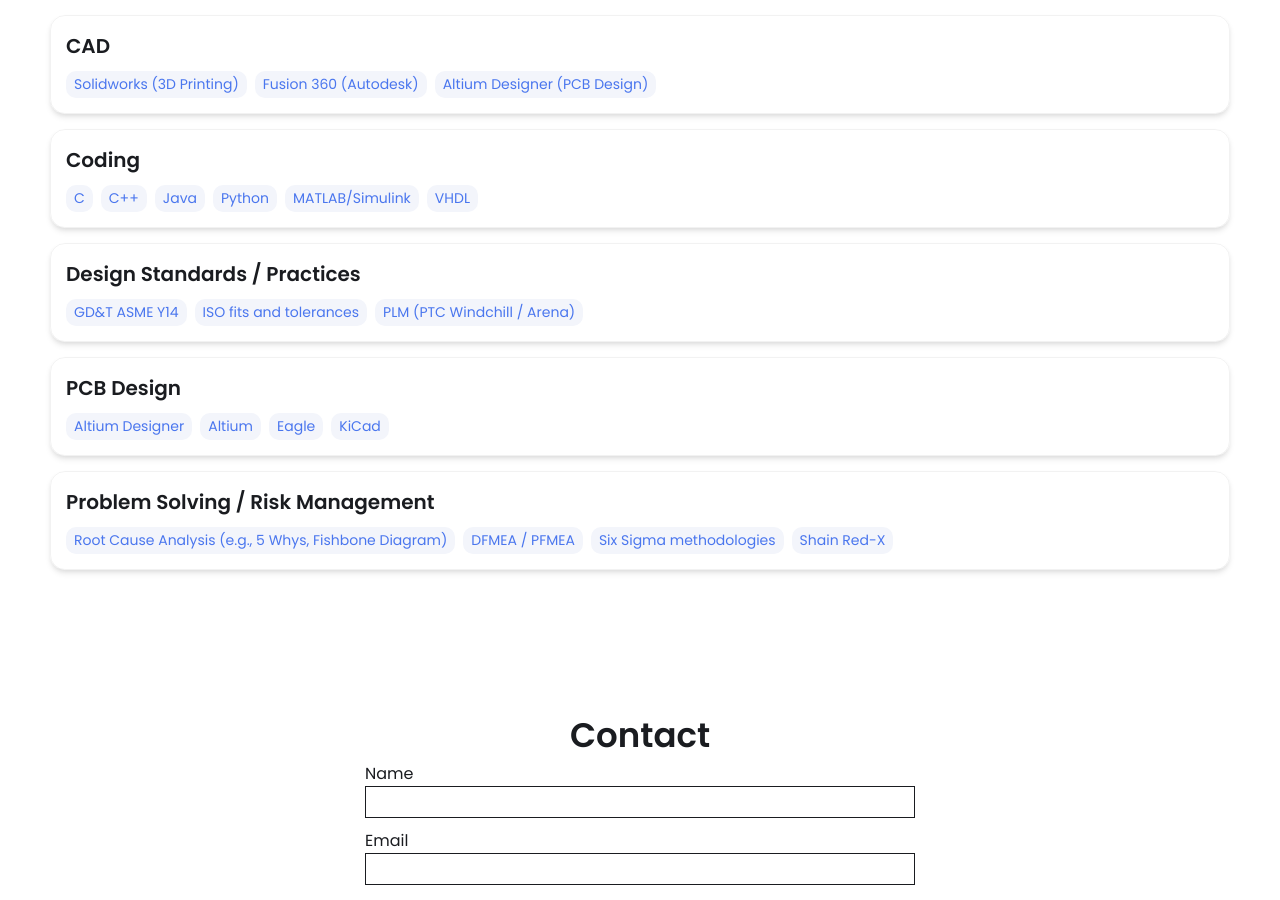
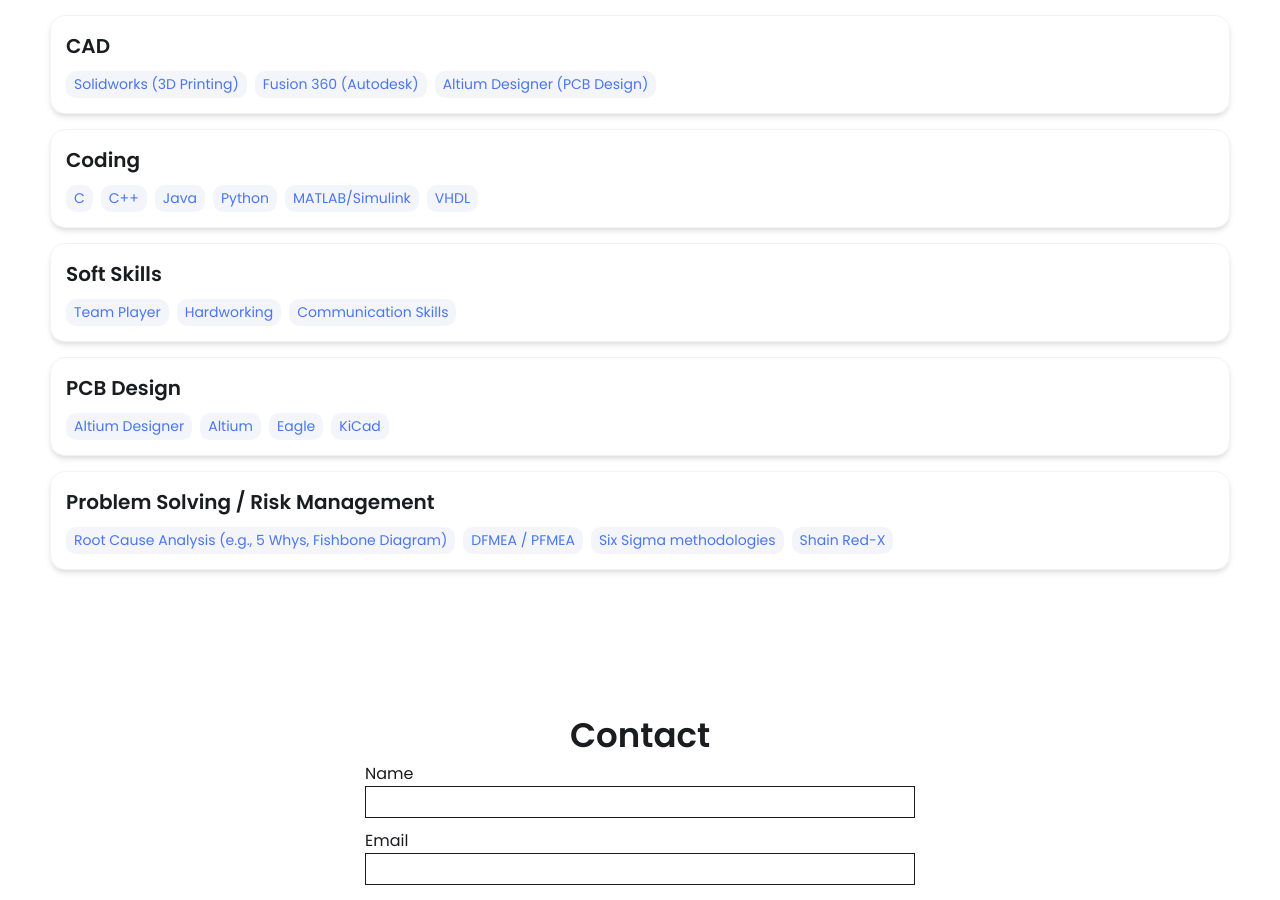
Before and after one commit to christiandispigna/christiandispigna.github.io, a Jekyll site: the page built from index.html, in a window 1280 px wide and 900 px high, scrolled down 1677 px. Built offline with Jekyll 4.4.1, drawn with Linux system fonts in a browser that asks for light colours.

Commit message:
fix second link

```diff
--- a/_config.yml
+++ b/_config.yml
@@ -33,7 +33,7 @@ resume-url: ./assets/resume/ChristianDiSpignaResume.pdf
 
 external-links:    # input only your own url slug. The icons with missing entries will not appear.
   linkedin:    /christian-di-spigna/
-  github: christiandispigna     https://github.com/christiandispigna
+  github: christiandispigna     christiandispigna
  # stackoverflow: test      # https://stackoverflow.com/users/{your url slug}
  # medium:            # https://medium.com/@{your url slug}
  # x-twitter:   # https://x.com/{your url slug}
@@ -57,11 +57,11 @@ skills:
     - Python
     - MATLAB/Simulink
     - VHDL
-  - category: Design Standards / Practices
+  - category: Soft Skills
     tools:
-    - GD&T ASME Y14
-    - ISO fits and tolerances
-    - PLM (PTC Windchill / Arena)
+    - Team Player
+    - Hardworking
+    - Communication Skills
   - category: PCB Design
     tools:
     - Altium Designer
```
